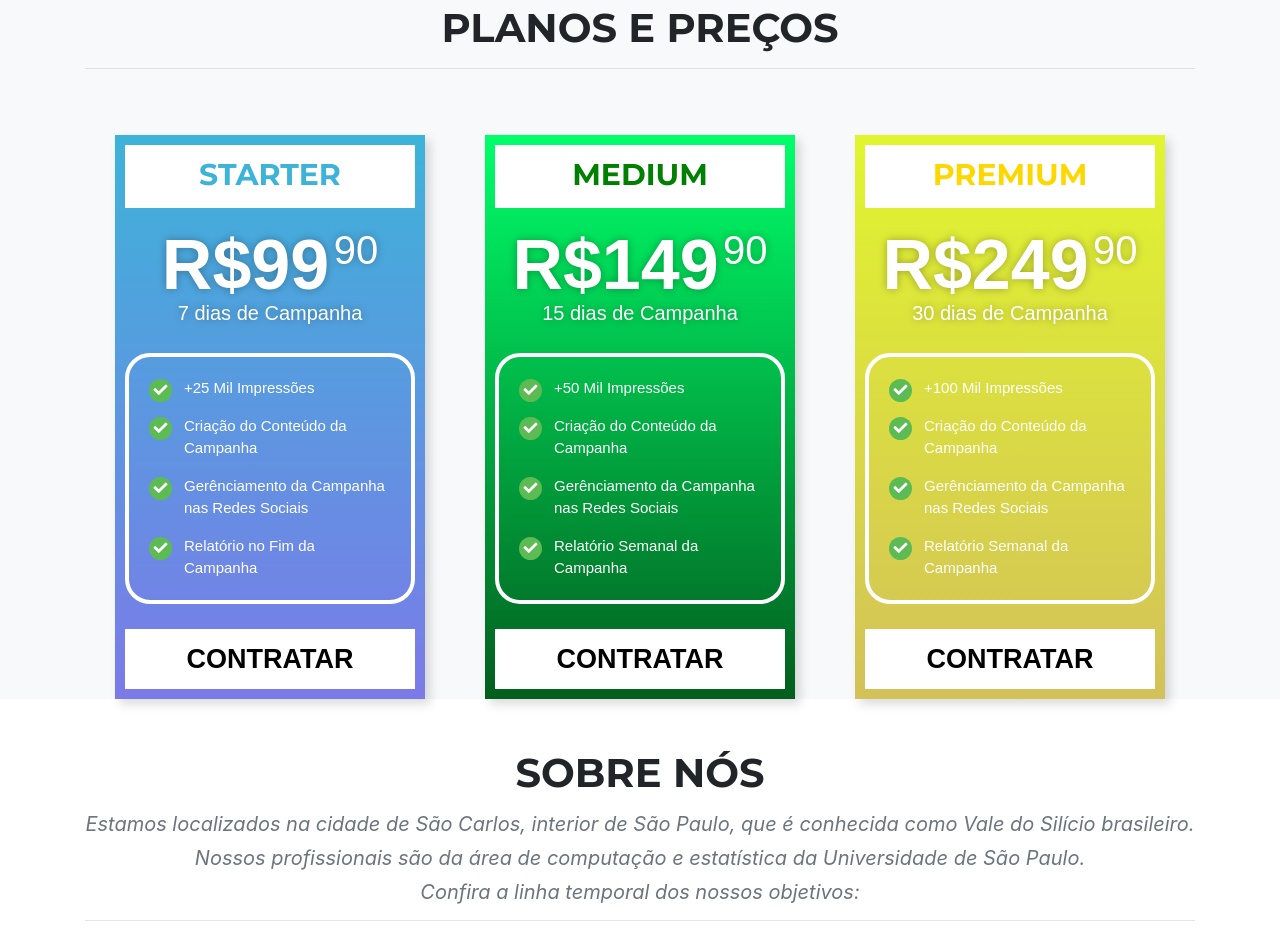
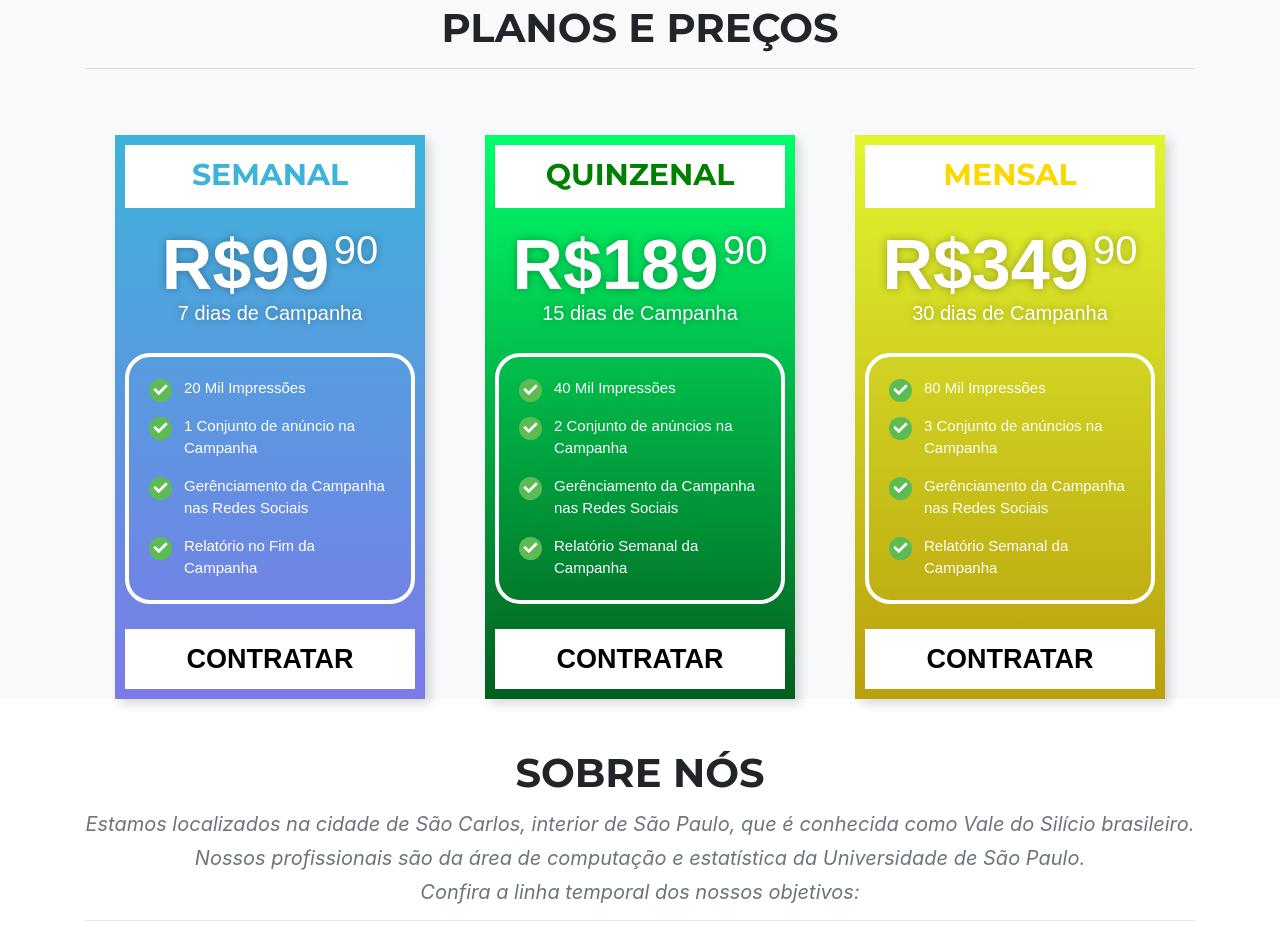
Before and after one commit to Luiz-Adorno/Marktins, a plain HTML site: page index.html in a window 1280 px wide. Shown: the part 1940-2872 px from the top of the page. Drawn offline with nearby package versions, Linux system fonts and the light colour scheme; a web font is replaced by a local one.

Commit message:
table prices implemented

```diff
--- a/index.html
+++ b/index.html
@@ -221,7 +221,7 @@
             <div class="col-md-4 col-sm-6">
               <div class="pricingTable">
                 <div class="pricingTable-header">
-                  <h3 class="title">Starter</h3>
+                  <h3 class="title">Semanal</h3>
                 </div>
                 <div class="price-value">
                   <span class="amount">R$99</span>
@@ -229,10 +229,10 @@
                   <span class="duration">7 dias de Campanha</span>
                 </div>
                 <ul class="pricing-content">
-                  <li>+25 Mil Impressões</li>
-                  <li>Criação do Conteúdo da Campanha</li>
+                  <li>20 Mil Impressões</li>
+                  <li>1 Conjunto de anúncio na Campanha</li>
                   <li>Gerênciamento da Campanha nas Redes Sociais</li>
-                  <li>Relatório no Fim da Campanha</li>
+                  <li class="">Relatório no Fim da Campanha</li>
                 </ul>
                 <div class="pricingTable-signup">
                   <a style="color: black;" href="https://api.whatsapp.com/send?phone=5511944952511&text=Olá, tenho interesse em contratar o plano Starter e preciso de mais informações." target="_blank"
@@ -243,16 +243,16 @@
             <div class="col-md-4 col-sm-6">
               <div class="pricingTable" style="background: linear-gradient(to bottom,rgb(0, 255, 106),#025e1e);">
                 <div class="pricingTable-header">
-                  <h3 class="title" style="color: green;">Medium</h3>
+                  <h3 class="title" style="color: green;">Quinzenal</h3>
                 </div>
                 <div class="price-value">
-                  <span class="amount">R$149</span>
+                  <span class="amount">R$189</span>
                   <span class="amount-sm">90</span>
                   <span class="duration">15 dias de Campanha</span>
                 </div>
                 <ul class="pricing-content">
-                  <li>+50 Mil Impressões</li>
-                  <li>Criação do Conteúdo da Campanha</li>
+                  <li>40 Mil Impressões</li>
+                  <li>2 Conjunto de anúncios na Campanha</li>
                   <li>Gerênciamento da Campanha nas Redes Sociais</li>
                   <li>Relatório Semanal da Campanha</li>
                 </ul>
@@ -262,18 +262,18 @@
               </div>
             </div>
             <div class="col-md-4 col-sm-6">
-              <div class="pricingTable" style="background: linear-gradient(to bottom,rgb(225, 245, 46),rgb(211, 193, 89));">
+              <div class="pricingTable" style="background: linear-gradient(to bottom,rgb(225, 245, 46),rgb(185, 160, 14));">
                 <div class="pricingTable-header">
-                  <h3 class="title" style="color: gold;">Premium</h3>
+                  <h3 class="title" style="color: gold;">Mensal</h3>
                 </div>
                 <div class="price-value">
-                  <span class="amount">R$249</span>
+                  <span class="amount">R$349</span>
                   <span class="amount-sm">90</span>
                   <span class="duration">30 dias de Campanha</span>
                 </div>
                 <ul class="pricing-content">
-                  <li>+100 Mil Impressões</li>
-                  <li>Criação do Conteúdo da Campanha</li>
+                  <li>80 Mil Impressões</li>
+                  <li>3 Conjunto de anúncios na Campanha</li>
                   <li>Gerênciamento da Campanha nas Redes Sociais</li>
                   <li>Relatório Semanal da Campanha</li>
                 </ul>
```
